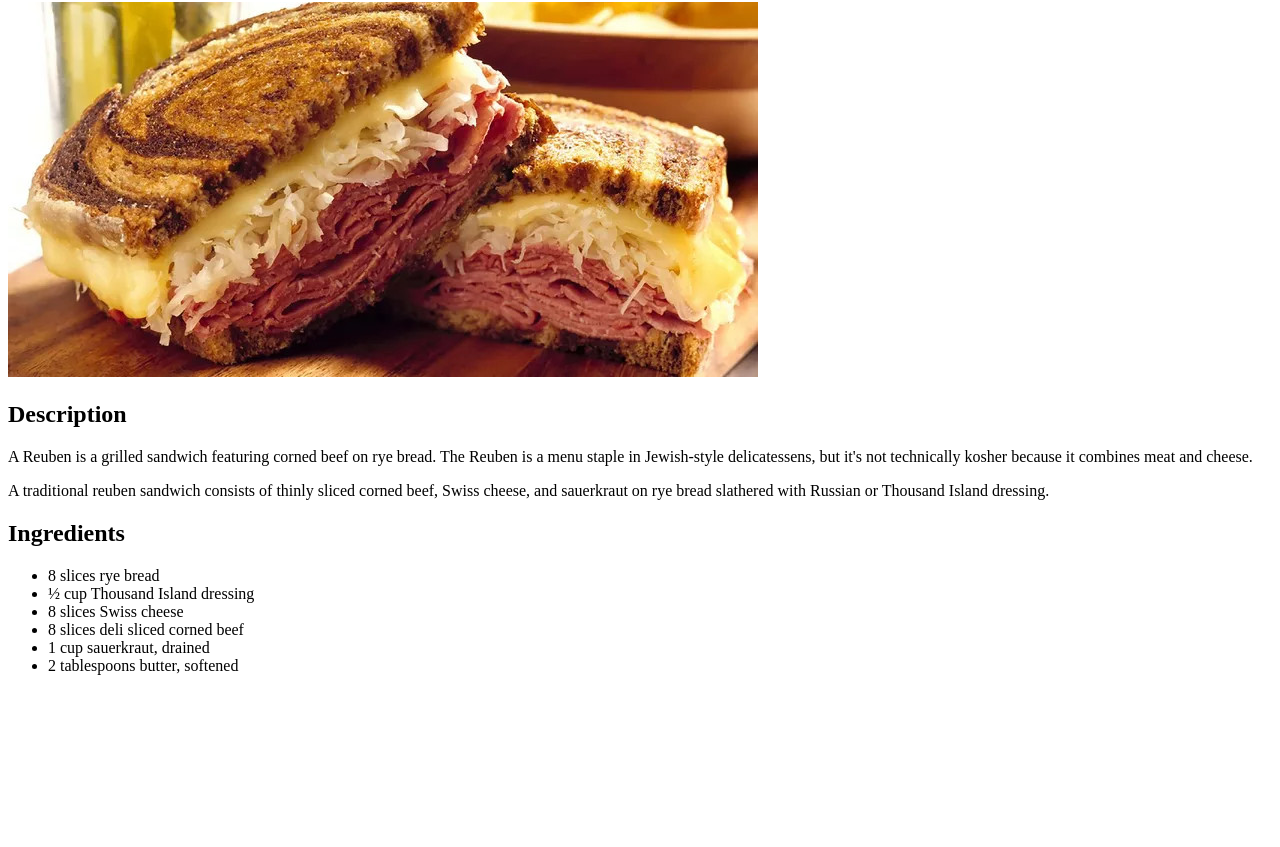
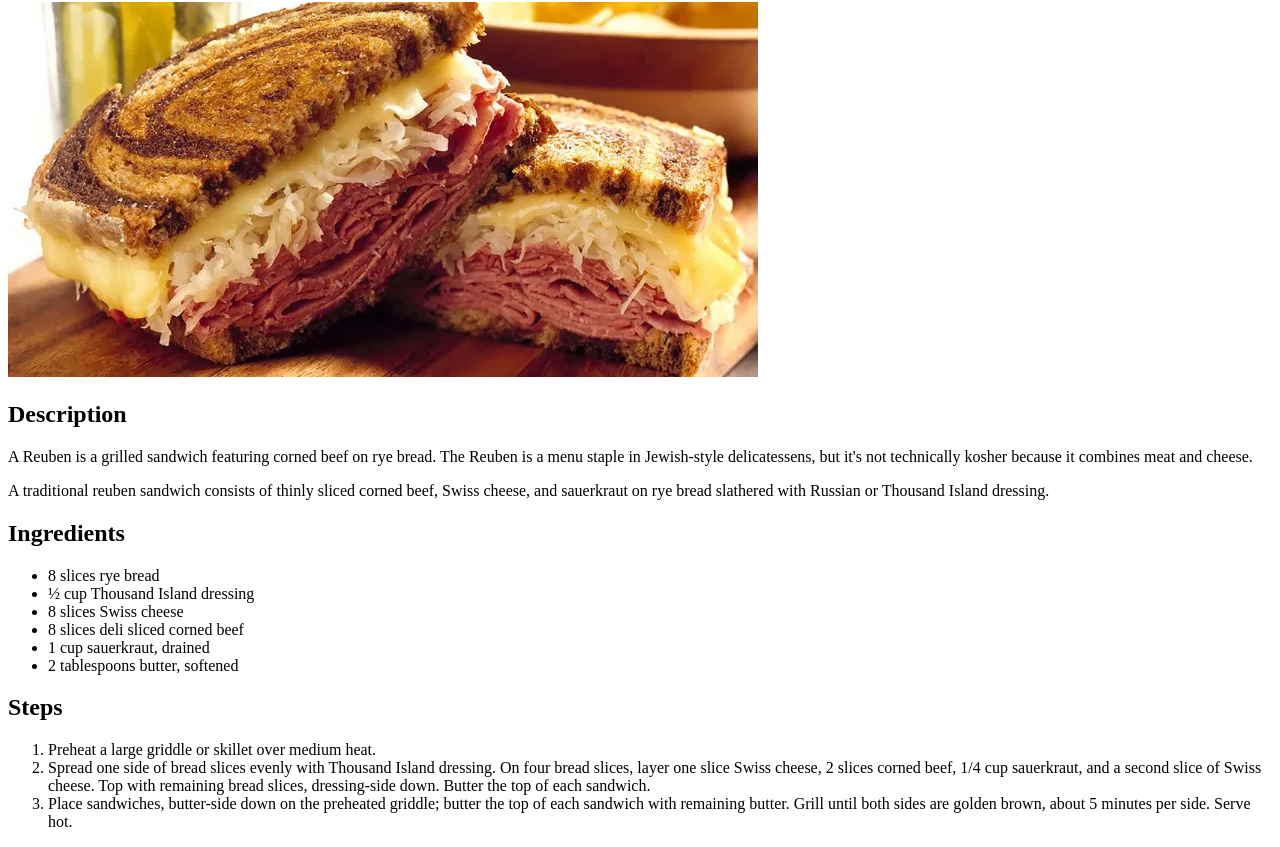
Before and after one commit to nz159/odin-recipes, a plain HTML site: page recipes/reuben.html in a window 1280 px wide. Shown: the part 78-925 px from the top of the page. Before the commit the page ends 800 px from the top, so only its background shows below. Drawn offline with Linux system fonts and the light colour scheme.

Commit message:
Add steps to reuben

```diff
--- a/recipes/reuben.html
+++ b/recipes/reuben.html
@@ -22,5 +22,14 @@
             <li>1 cup sauerkraut, drained</li>
             <li>2 tablespoons butter, softened</li>
         </ul>
+        <h2>Steps</h2>
+        <ol>
+            <li>Preheat a large griddle or skillet over medium heat.</li>
+            <li>Spread one side of bread slices evenly with Thousand Island dressing. On four bread slices, layer one slice Swiss
+                cheese, 2 slices corned beef, 1/4 cup sauerkraut, and a second slice of Swiss cheese. Top with remaining bread
+                slices, dressing-side down. Butter the top of each sandwich.</li>
+            <li>Place sandwiches, butter-side down on the preheated griddle; butter the top of each sandwich with remaining butter.
+                Grill until both sides are golden brown, about 5 minutes per side. Serve hot.</li>
+        </ol>
     </body>
 </html>
```
